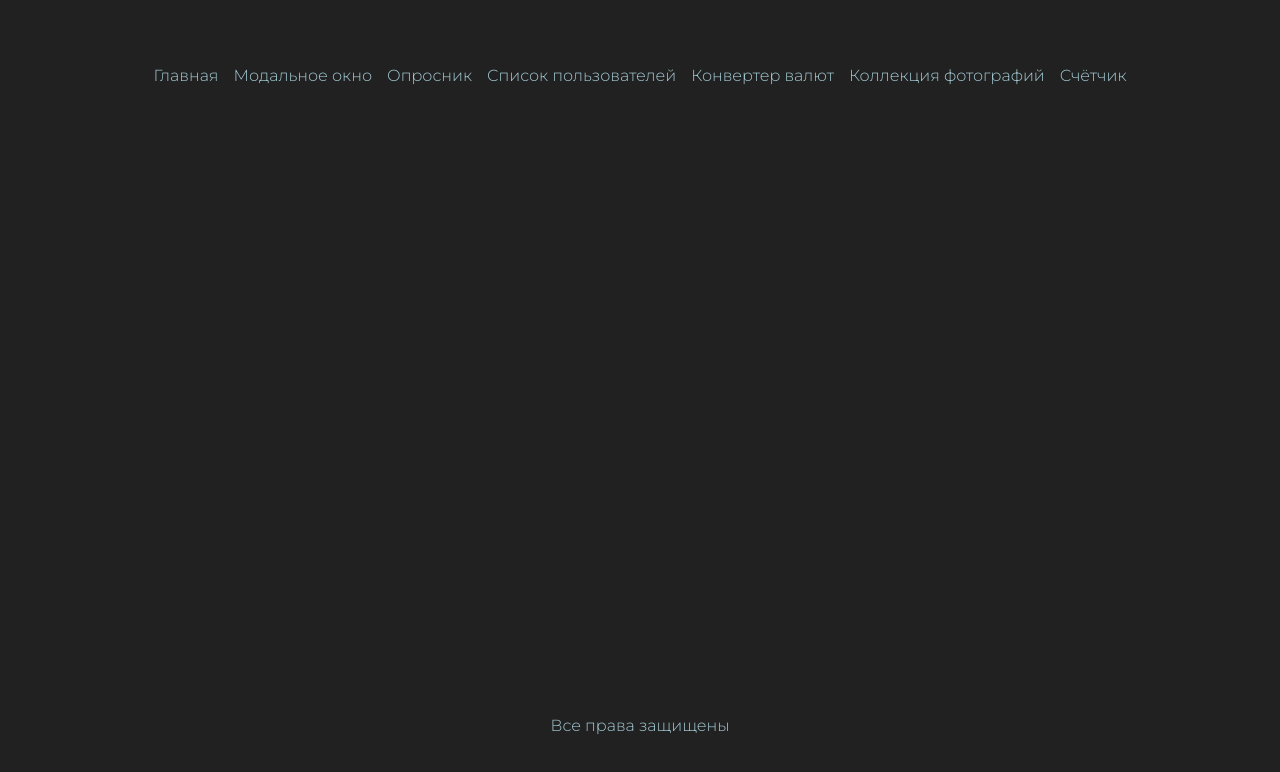
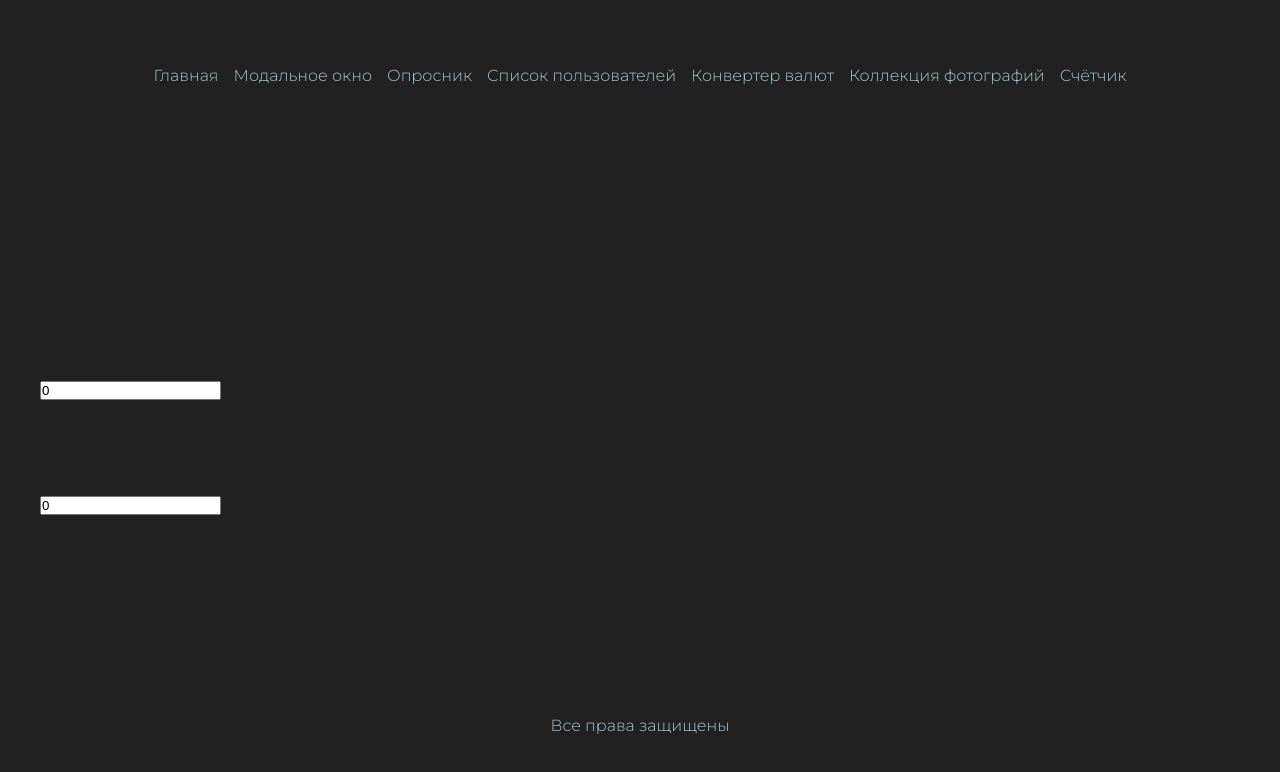
Before and after one commit to SonyaBoris/6-mini-apps, a Next.js app: page /converter in a window 1280 px wide. Shown: the top 772 px of the page. Built offline with nearby package versions, Linux system fonts and the light colour scheme.

Commit message:
начала работу над конвертером валют

```diff
--- /dev/null
+++ b/src/app/converter/Block.jsx
@@ -0,0 +1,30 @@
+'use client'
+import React from "react";
+
+const defaultCurrencies = ['RUB', 'USD', 'EUR', 'GBP'];
+
+const Block = ({ value, currency, onChangeValue, onChangeCurrency }) => {
+  return (
+    <div className="block">
+      <ul className="currencies">
+        {defaultCurrencies.map((cur) => (
+          <li
+            onClick={() => onChangeCurrency(cur)}
+            className={currency == cur ? 'active' : ''}
+            key={cur}>
+            {cur}
+          </li>
+        ))}
+        <li>Strelka</li>
+      </ul>
+      <input
+        onChange={(e) => onChangeValue(e.target.value)}
+        value={value}
+        type="number"
+        placeholder={0}
+      />
+    </div>
+  );
+}
+
+export default Block;
--- a/src/app/converter/page.jsx
+++ b/src/app/converter/page.jsx
@@ -1,9 +1,18 @@
+'use client'
+
+import React from "react";
+import Block from "./Block";
+
+
+
 const Converter = () => {
   return (
     <main>
-      converter
+      <Block value={0} currency='RUB' />
+      <Block value={0} currency='USD' />
+
     </main>
-   );
+  );
 }
 
 export default Converter;
```
Also changed, not shown: src/app/users/page.jsx (+22 -2 lines).
